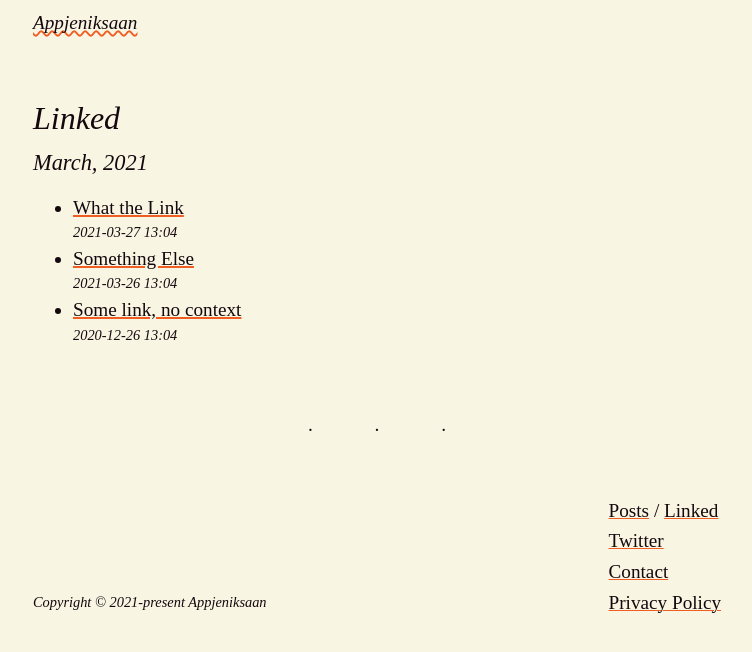
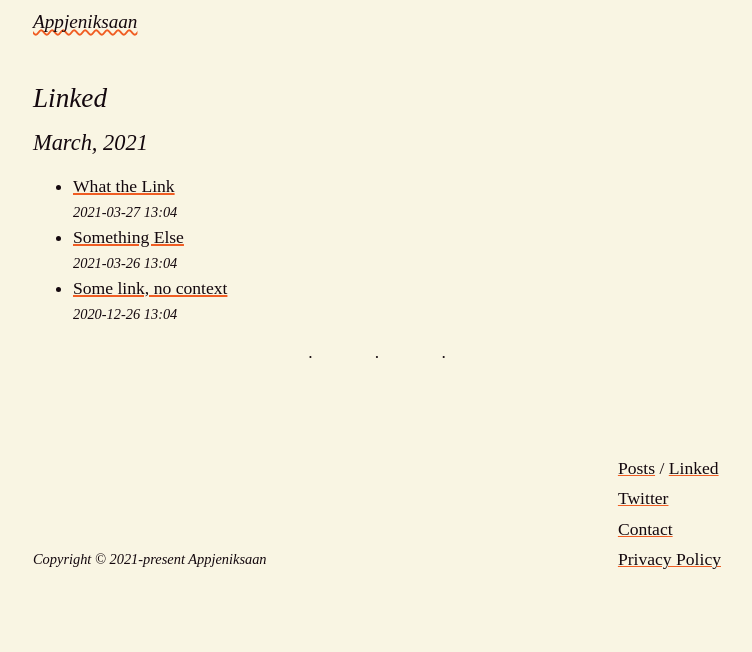
Before and after one commit to bdevos/appjeniksaan-site, a Next.js app: page /linked in a window 1280 px wide. Shown: the top 652 px of the page, without its empty margins (263-1015 px from the left). Built offline with nearby package versions, Linux system fonts and the light colour scheme.

Commit message:
Tweaking some styling

```diff
--- a/components/Dots.module.css
+++ b/components/Dots.module.css
@@ -3,8 +3,8 @@
 }
 
 .dots {
-  margin: 0 auto;
-  padding: 50px 0;
+  margin: 0 auto 80px;
+  padding: 0;
   display: flex;
   list-style: none;
   width: 200px;
--- /dev/null
+++ b/components/Post.module.css
@@ -0,0 +1,16 @@
+.title {
+  margin-bottom: 0;
+}
+
+.date {
+  font-size: 0.8rem;
+}
+
+.date a {
+  text-decoration: none;
+  color: var(--cadet);
+}
+
+.date a:hover {
+  color: var(--flame);
+}
--- a/styles/globals.css
+++ b/styles/globals.css
@@ -20,7 +20,7 @@ body {
 body {
   color: var(--xiketic);
   font-family: -apple-system-ui-serif, ui-serif, serif;
-  font-size: 1.2rem;
+  font-size: 1.1rem;
   line-height: 1.6rem;
   font-weight: lighter;
 }
@@ -31,11 +31,16 @@ blockquote {
   margin: 0;
 }
 
+article,
+aside {
+  margin-bottom: 80px;
+}
+
 h1 {
-  font-weight: 200;
+  font-weight: normal;
   font-style: italic;
-  font-size: 2rem;
-  margin: 60px 0 10px;
+  font-size: 1.7rem;
+  margin: 40px 0 10px;
 }
 
 h2 {
```
Also changed, not shown: components/Linked.tsx (+12 -2 lines), components/Post.tsx (+4 -3 lines).
